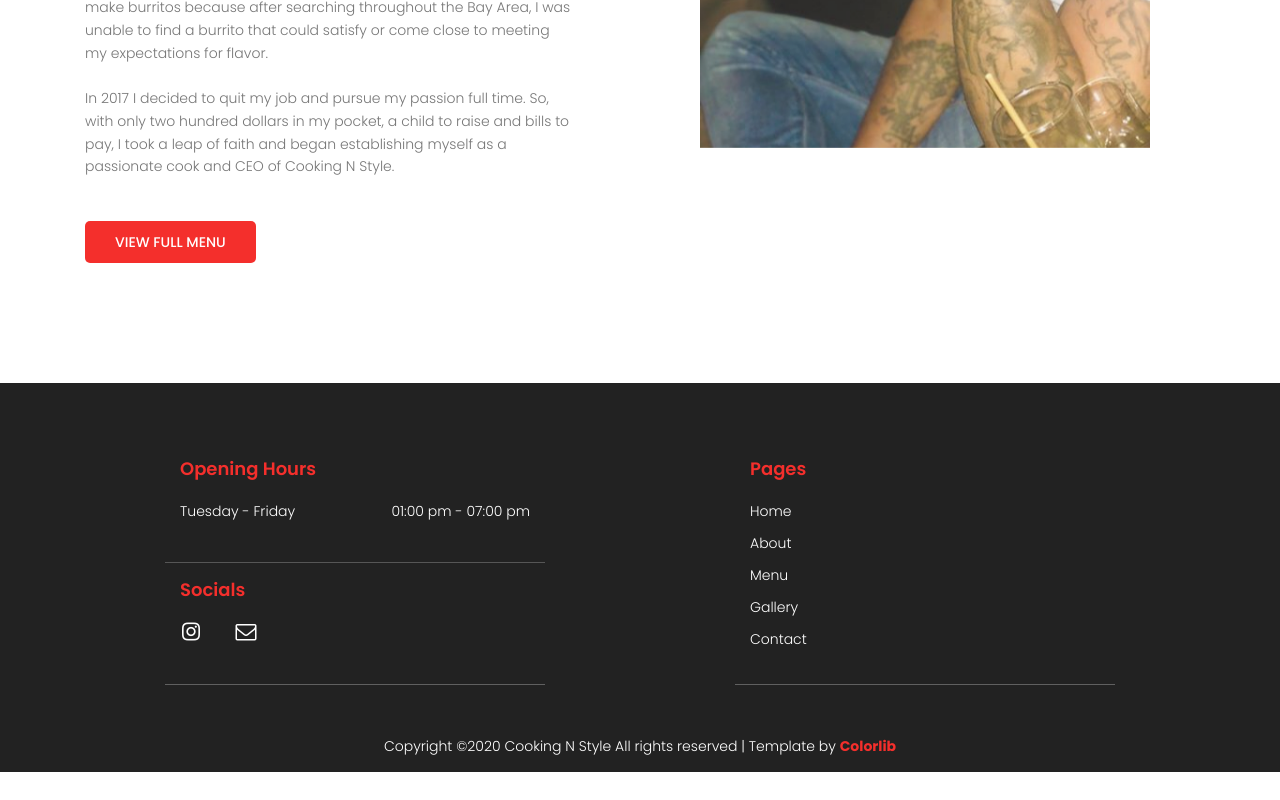
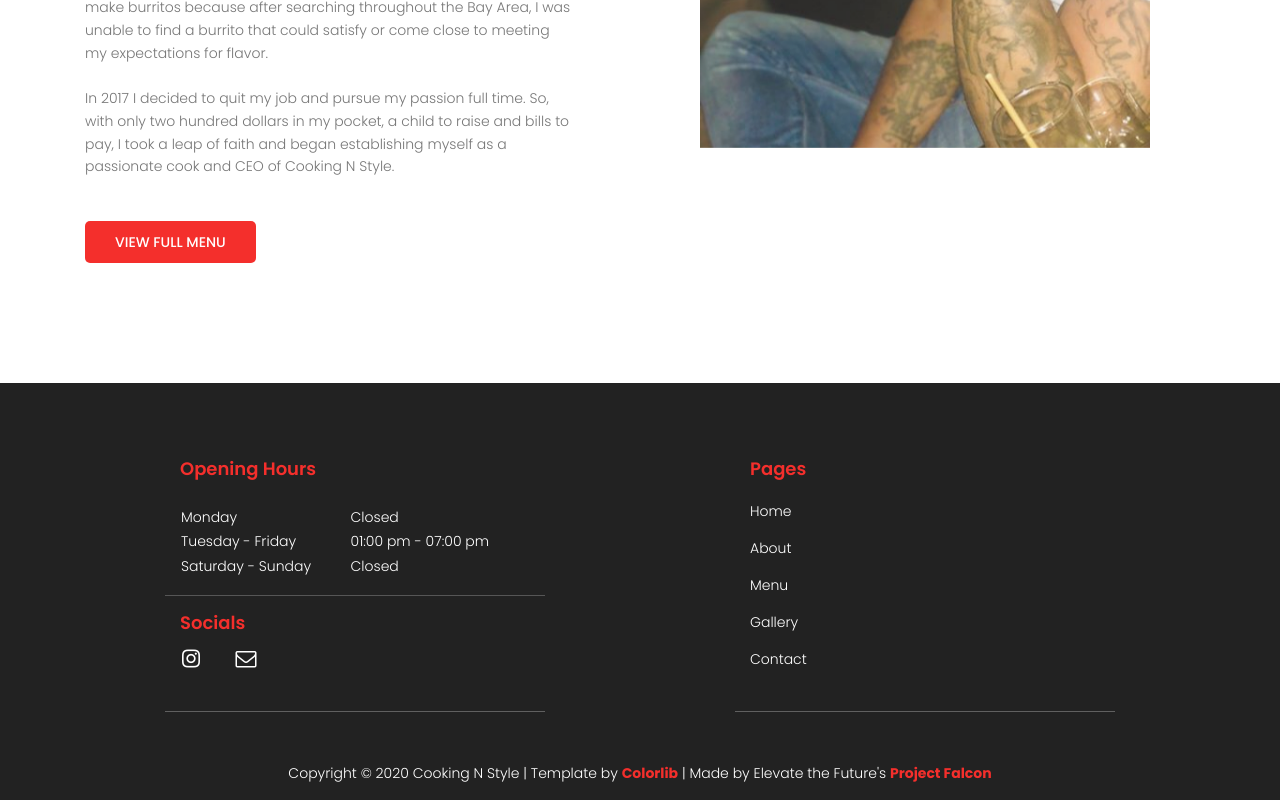
Before and after one commit to Elevate-the-Future/Cooking-N-Style, a plain HTML site: page about.html in a window 1280 px wide. Shown: the part 1103-1903 px from the top of the page. Before the commit the page ends 1875 px from the top, so only its background shows below. Drawn offline with Linux system fonts and the light colour scheme; some packages are replaced by stand-ins of ours.

Commit message:
footer Falcon link

```diff
--- a/about.html
+++ b/about.html
@@ -167,29 +167,38 @@
 
 	<!-- start footer Area -->
 
-			<footer class="footer-area">
+	<footer id="footer" class="footer-area cms-editable">
 		<div class="footer-widget-wrap">
-					<div class="container" >
+			<div class="container">
 				<div class="row section-gap">
 					<div class="col-lg-4  col-md-6 col-sm-6" style="padding-left: 0; padding-right: 0;">
 						<div class="single-footer-widget">
 							<div style="padding-left: 15px; padding-right: 15px;">
-										<h4 style="color: #f42f2c; padding-bottom: 20px;">Opening Hours</h4>
+								<h4 style="color: #f42f2c; padding-bottom: 10px;">Opening Hours</h4>
 								<ul class="hr-list">
-											<li class="d-flex justify-content-between" style="border-bottom: none;">
-												<span>Tuesday - Friday</span> <span>01:00 pm - 07:00 pm</span>
-											</li>
+									<table style="width: 100%;">
+										<tr>
+											<li class="d-flex justify-content-between" style="border-bottom: none; margin-bottom: 0; padding-bottom: 5px;"><td>Monday</td><td>Closed</td></li>
+										</tr>
+										<tr>
+											<li class="d-flex justify-content-between" style="border-bottom: none; margin-bottom: 0; padding-bottom: 5px;"><td>Tuesday - Friday</td><td>01:00 pm - 07:00 pm</td></li>
+										</tr>
+										<tr>
+											<li class="d-flex justify-content-between" style="border-bottom: none; margin-bottom: 0; padding-bottom: 5px;"><td>Saturday - Sunday</td><td>Closed</td></li>
+										</tr>
+											<!-- <li class="d-flex justify-content-between" style="border-bottom: none; margin-bottom: 0; padding-bottom: 5px;">Tuesday - Friday&emsp;&emsp;&emsp;&emsp;01:00 pm - 07:00 pm</li>
+											<li class="d-flex justify-content-between" style="border-bottom: none; margin-bottom: 0; padding-bottom: 5px;">Saturday - Sunday&emsp;&emsp;&emsp;&emsp;Closed</li>
+										</tr> -->
+									</table>
 								</ul>
 							</div>
 							<hr style="background-color: rgba(238,238,238,0.3);">
 							<div style="padding-left: 15px; padding-right: 15px;">
-										<h4 style="color: #f42f2c; padding-bottom: 20px;">Socials</h4>
+								<h4 style="color: #f42f2c; padding-bottom: 15px;">Socials</h4>
 								<ul class="hr-list col-mdcol-sm-6 -6 social-icons text-right">
 									<li style="border-bottom: none;">
-												<div class="d-flex" style="width: 40%;">
-													<a href="https://www.instagram.com/cookingnstyle/" style="margin-left: 5px;"><i class="fa fa-instagram"></i></a>
-													<a href="mailto:cookingnstylee@gmail.com"><i class="fa fa-envelope-o"></i></a>
-												</div>
+										<div class="d-flex" style="width: 40%;"><a style="margin-left: 5px;" href="https://www.instagram.com/cookingnstyle/"><i
+												   class="fa fa-instagram"></i></a> <a href="mailto:cookingnstylee@gmail.com"><i class="fa fa-envelope-o"></i></a></div>
 									</li>
 								</ul>
 							</div>
@@ -199,21 +208,11 @@
 						<div class="single-footer-widget">
 							<h4 style="color: #f42f2c; padding-bottom: 20px;">Pages</h4>
 							<ul class="hr-list pages">
-										<li class="d-flex justify-content-between">
-											<a href="index.html"><span>Home</span></a>
-										</li>
-										<li class="d-flex justify-content-between">
-											<a href="about.html"><span>About</span></a>
-										</li>
-										<li class="d-flex justify-content-between">
-											<a href="menu.html"><span>Menu</span></a>
-										</li>
-										<li class="d-flex justify-content-between">
-											<a href="gallery.html"><span>Gallery</span></a>
-										</li>
-										<li class="d-flex justify-content-between">
-											<a href="contact.html"><span>Contact</span></a>
-										</li>
+								<li class="d-flex justify-content-between" style="margin-bottom: 5px;"><a href="index.html">Home</a></li>
+								<li class="d-flex justify-content-between" style="margin-bottom: 5px;"><a href="about.html">About</a></li>
+								<li class="d-flex justify-content-between" style="margin-bottom: 5px;"><a href="menu.html">Menu</a></li>
+								<li class="d-flex justify-content-between" style="margin-bottom: 5px;"><a href="gallery.html">Gallery</a></li>
+								<li class="d-flex justify-content-between" style="margin-bottom: 5px;"><a href="contact.html">Contact</a></li>
 							</ul>
 						</div>
 					</div>
@@ -223,9 +222,16 @@
 		<div class="footer-bottom-wrap">
 			<div class="container">
 				<div class="row footer-bottom d-flex justify-content-center align-items-center">
-							<p class="col-lg-8 col-mdcol-sm-6 -6 footer-text m-0" style="text-align: center;"><!-- Link back to Colorlib can't be removed. Template is licensed under CC BY 3.0. -->
-Copyright &copy;<script>document.write(new Date().getFullYear());</script> Cooking N Style All rights reserved |  Template by <a href="https://colorlib.com" target="_blank" style="color: #f42f2c; font-weight: bold;">Colorlib</a>
-<!-- Link back to Colorlib can't be removed. Template is licensed under CC BY 3.0. --></p>
+					<p class="col-lg-8 col-mdcol-sm-6 -6 footer-text m-0" style="text-align: center;">
+						<!-- Link back to Colorlib can't be removed. Template is licensed under CC BY 3.0. --> Copyright ©
+						<script>
+							document.write(new Date().getFullYear());
+
+						</script>
+						Cooking N Style | Template by <a style="color: #f42f2c; font-weight: bold;" href="https://colorlib.com"
+						target="_blank" rel="noopener">Colorlib</a> | Made by Elevate the Future's <a style="color: #f42f2c; font-weight: bold;" target="_blank" href="https://www.elevatethefuture.org/projectfalcon">Project Falcon</a>
+						<!-- Link back to Colorlib can't be removed. Template is licensed under CC BY 3.0. -->
+					</p>
 				</div>
 			</div>
 		</div>
```
Also changed, not shown: contact.html (+35 -29 lines), gallery.html (+35 -29 lines), index.html (+1 -1 lines), menu.html (+35 -29 lines). Lines whose indentation alone changed are shown as unchanged.
